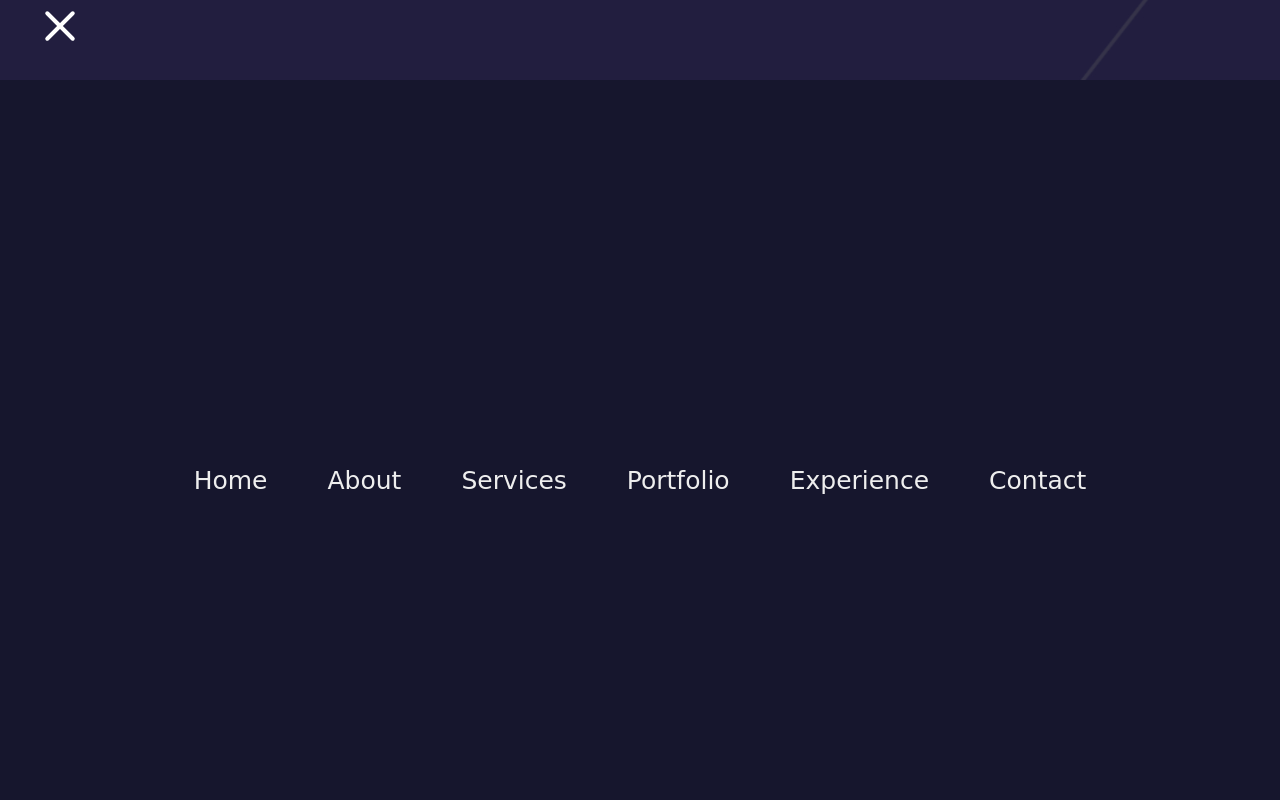
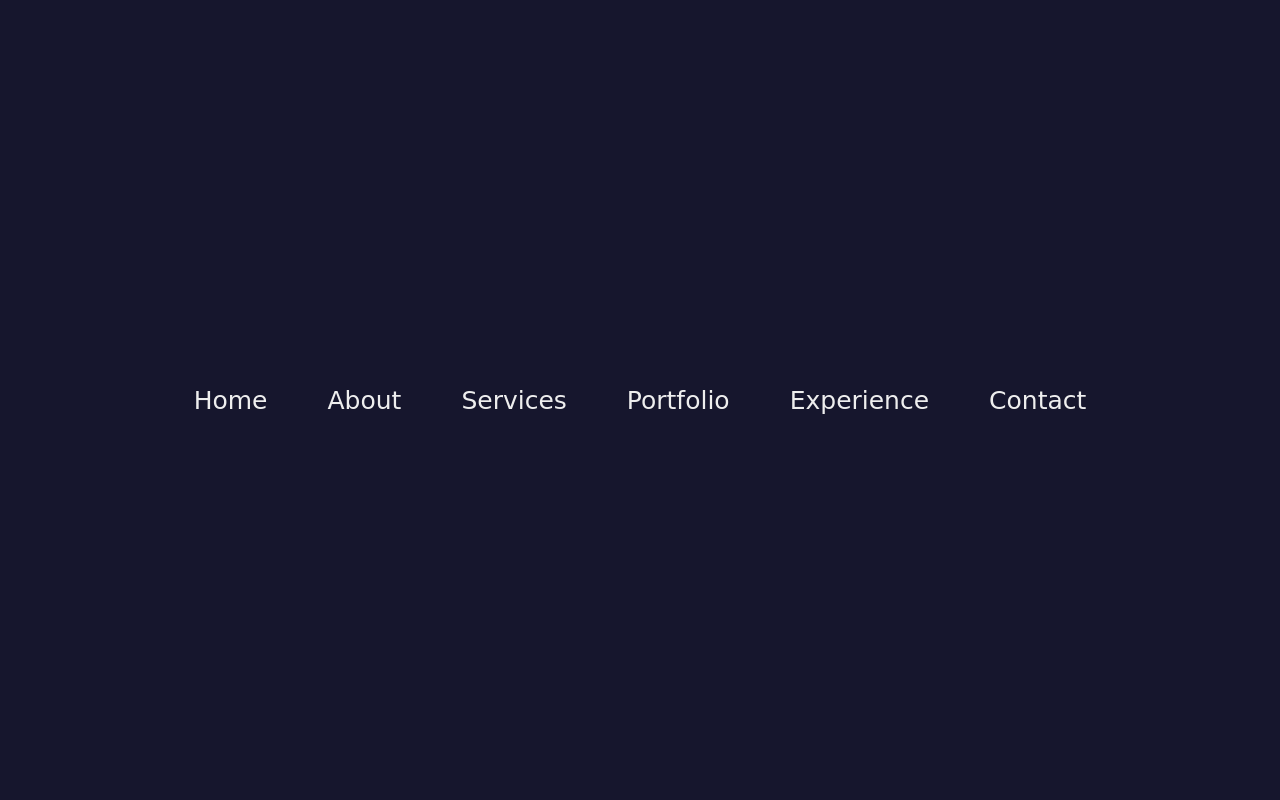
Before and after one commit to darckalias/darckalias.github.io, a plain HTML site: page index.html in a window 1280 px wide. Both pictures are taken after a click on the element 60 px from the left and 40 px from the top of the page. Shown: the top 800 px of the page. Drawn offline with nearby package versions, Linux system fonts and the light colour scheme.

Commit message:
solucion para el header quitar el margin y fijar la poistion al hacer click en el menu

```diff
--- a/style.css
+++ b/style.css
@@ -230,3 +230,17 @@ li{
   padding: 20px 60px;
   width: 250px;
 }
+
+/* solucion  para el heading quitar el margin top para
+   fijar el top-nav al hacer el click en el menu
+*/
+
+#menu, #top-nav{
+  top: 0;
+  position: absolute;
+}
+
+#top-nav{
+  z-index: 2;
+  position: fixed;
+}
```
